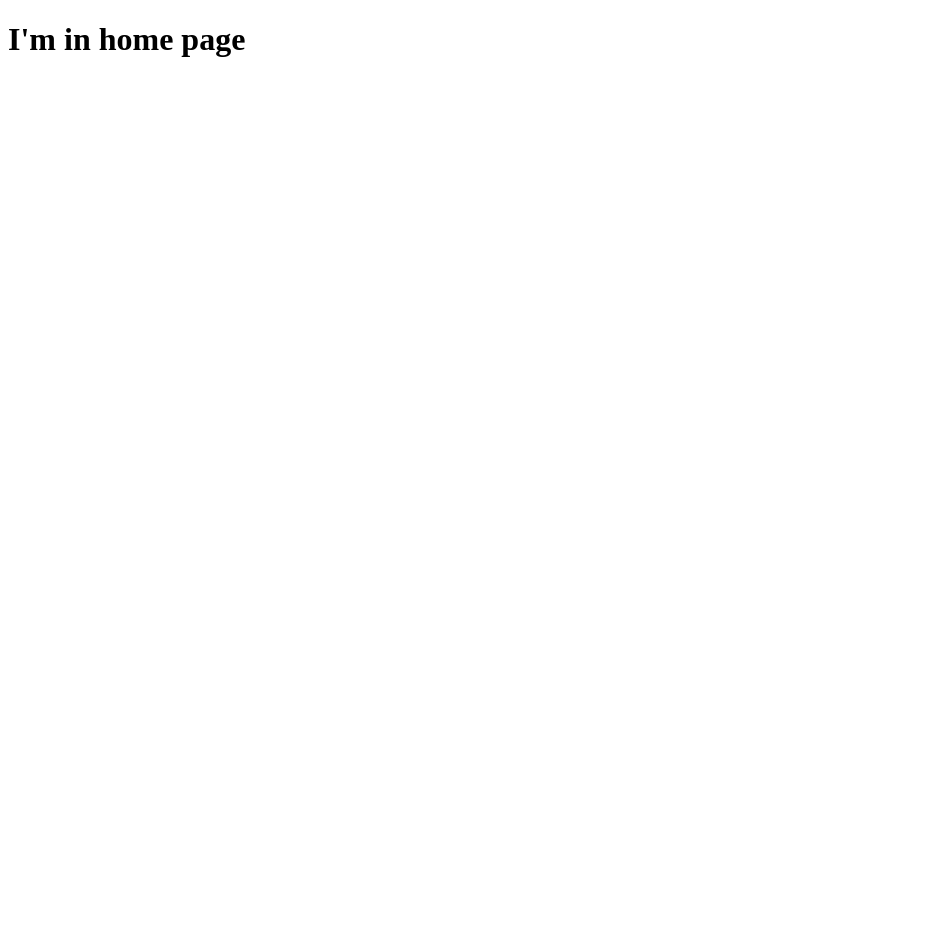
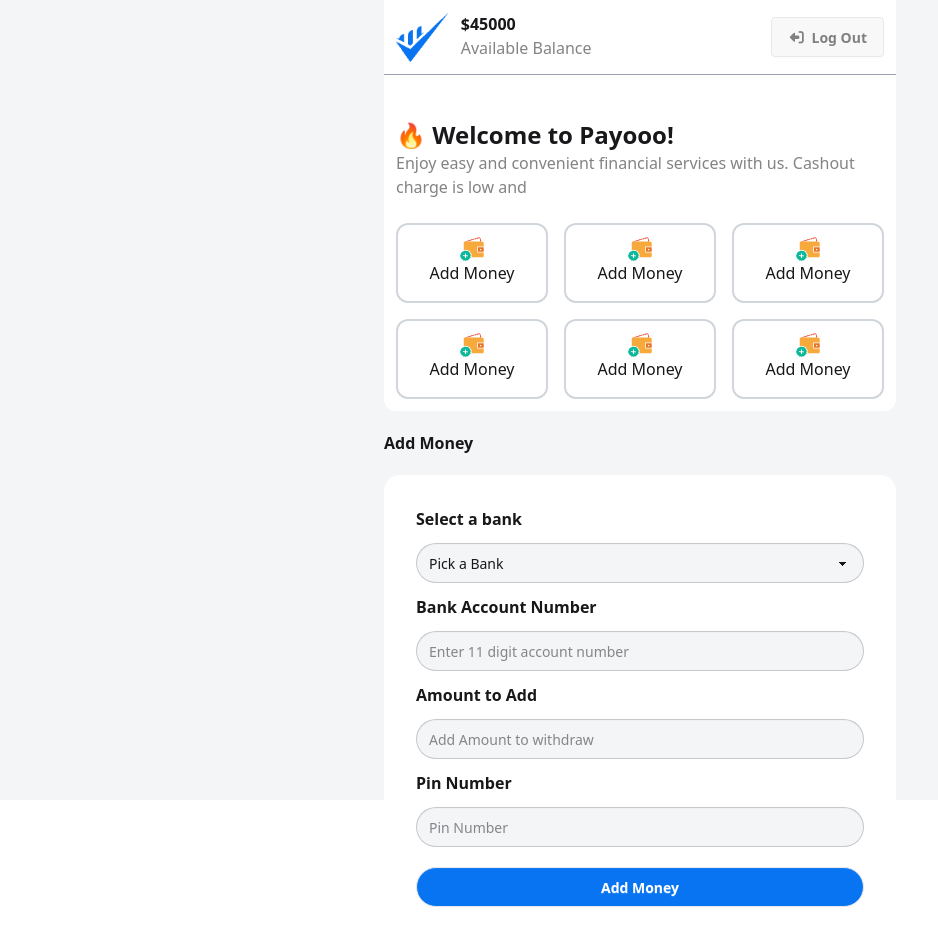
Before and after one commit to MdZiarulHaque58/payoo-mobile-app, a plain HTML site: page home.html in a window 1280 px wide. Shown: the whole page, without its empty margins (0-938 px from the left). Before the commit the page ends 800 px from the top, so only its background shows below. Drawn offline with nearby package versions, Linux system fonts and the light colour scheme.

Commit message:
create add money page

```diff
--- a/home.html
+++ b/home.html
@@ -1,11 +1,125 @@
 <!DOCTYPE html>
 <html lang="en">
-<head>
-    <meta charset="UTF-8">
-    <meta name="viewport" content="width=device-width, initial-scale=1.0">
+  <head>
+    <meta charset="UTF-8" />
+    <meta name="viewport" content="width=device-width, initial-scale=1.0" />
     <title>Document</title>
-</head>
-<body>
-    <h1>I'm in home page</h1>
-</body>
+    <!-- daisy ui -->
+    <link
+      href="https://cdn.jsdelivr.net/npm/daisyui@5"
+      rel="stylesheet"
+      type="text/css"
+    />
+    <!-- tailwind css -->
+    <script src="https://cdn.jsdelivr.net/npm/@tailwindcss/browser@4"></script>
+    <!-- font awesome cdn -->
+    <link
+      rel="stylesheet"
+      href="https://cdnjs.cloudflare.com/ajax/libs/font-awesome/7.0.1/css/all.min.css"
+      integrity="sha512-2SwdPD6INVrV/lHTZbO2nodKhrnDdJK9/kg2XD1r9uGqPo1cUbujc+IYdlYdEErWNu69gVcYgdxlmVmzTWnetw=="
+      crossorigin="anonymous"
+      referrerpolicy="no-referrer"
+    />
+  </head>
+  <body class="bg-[#f4f5f7] h-[100vh]">
+    <div class="max-w-lg mx-auto bg-white rounded-b-xl">
+      <div
+        class="min-h-[50px] flex justify-between items-center border-b-1 border-gray-400 p-3"
+      >
+        <div class="flex">
+          <img src="./assets/Group.png" class="h-[50px]" alt="" />
+          <div class="ml-3">
+            <h2 class="font-bold">$<span>45000</span></h2>
+            <p class="text-[#08080880]">Available Balance</p>
+          </div>
+        </div>
+        <div>
+          <button class="btn text-[#08080880]">
+            <i class="fa-solid fa-right-from-bracket rotate-180"></i>Log Out
+          </button>
+        </div>
+      </div>
+
+      <div class="mt-8 p-3">
+        <h1 class="text-2xl font-bold">🔥 Welcome to Payooo!</h1>
+        <p class="text-[#08080880]">
+          Enjoy easy and convenient financial services with us. Cashout charge
+          is low and
+        </p>
+      </div>
+
+      <div class="min-h-[200px] grid grid-cols-3 gap-4 p-3">
+        <div class="border-2 border-gray-300 text-center p-3 rounded-xl">
+          <img class="mx-auto" src="./assets/wallet1.png" alt="" />
+          <h2>Add Money</h2>
+        </div>
+        <div class="border-2 border-gray-300 text-center p-3 rounded-xl">
+          <img class="mx-auto" src="./assets/wallet1.png" alt="" />
+          <h2>Add Money</h2>
+        </div>
+        <div class="border-2 border-gray-300 text-center p-3 rounded-xl">
+          <img class="mx-auto" src="./assets/wallet1.png" alt="" />
+          <h2>Add Money</h2>
+        </div>
+        <div class="border-2 border-gray-300 text-center p-3 rounded-xl">
+          <img class="mx-auto" src="./assets/wallet1.png" alt="" />
+          <h2>Add Money</h2>
+        </div>
+        <div class="border-2 border-gray-300 text-center p-3 rounded-xl">
+          <img class="mx-auto" src="./assets/wallet1.png" alt="" />
+          <h2>Add Money</h2>
+        </div>
+        <div class="border-2 border-gray-300 text-center p-3 rounded-xl">
+          <img class="mx-auto" src="./assets/wallet1.png" alt="" />
+          <h2>Add Money</h2>
+        </div>
+      </div>
+    </div>
+
+    <div class="all-form-sections max-w-lg mx-auto">
+      <!-- add money -->
+      <div>
+        <h1 class="my-5 font-bold">Add Money</h1>
+        <form class="bg-white rounded-2xl p-8" action="">
+          <div class="mb-3">
+            <h1 class="font-semibold">Select a bank</h1>
+            <select class="select bg-[#f4f5f7] mt-3 rounded-3xl w-full">
+              <option>Pick a Bank</option>
+              <option>AB Bank</option>
+              <option>IFIC Bank</option>
+              <option>Dutch Bangla Bank</option>
+            </select>
+          </div>
+          <div>
+            <label class="font-semibold" for="">Bank Account Number</label>
+            <br />
+            <input
+              type="text"
+              placeholder="Enter 11 digit account number"
+              class="input bg-[#f4f5f7] mt-3 rounded-3xl w-full"
+            />
+          </div>
+          <div class="mt-3">
+            <label class="font-semibold" for="">Amount to Add</label>
+            <br />
+            <input
+              type="text"
+              placeholder="Add Amount to withdraw"
+              class="input bg-[#f4f5f7] mt-3 rounded-3xl w-full"
+            />
+          </div>
+          <div class="mt-3">
+            <label class="font-semibold" for="">Pin Number</label>
+            <br />
+            <input
+              type="text"
+              placeholder="Pin Number"
+              class="input bg-[#f4f5f7] mt-3 rounded-3xl w-full"
+            />
+          </div>
+          <button class="btn text-white bg-[#0874F2] mt-5 w-full rounded-3xl">Add Money</button>
+        </form>
+      </div>
+    </div>
+  </body>
 </html>
```
Also changed, not shown: tailwind.config.js (added).
